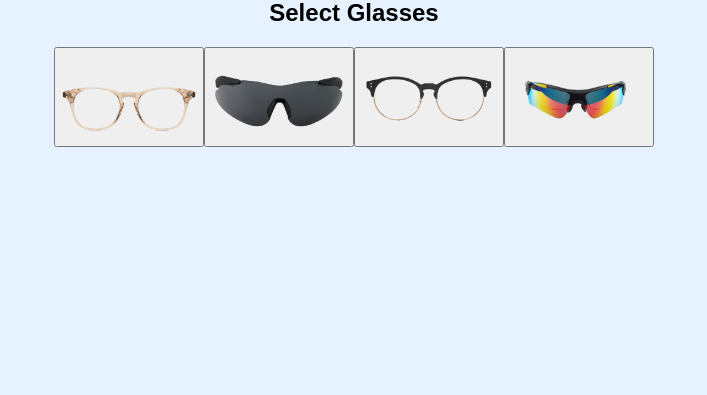
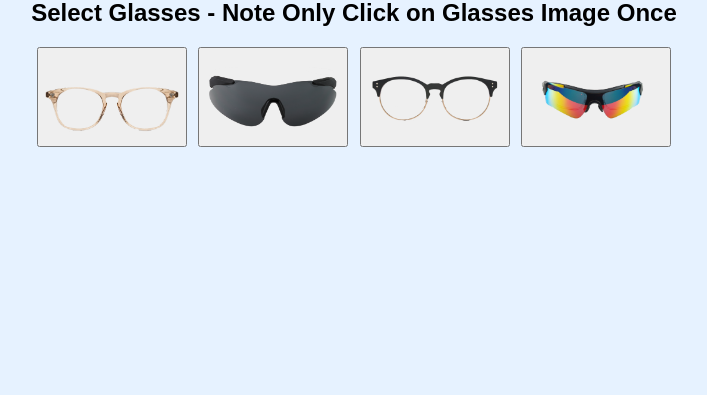
Before and after one commit to andrewgk32/Merging, a Flask app: page /camera in a window 1280 px wide. Shown: the part 405-800 px from the top of the page, without its empty margins (286-993 px from the left). Run offline with Flask 3, Linux system fonts and the light colour scheme.

Commit message:
https://github.com/andrewgk32/Glasses-Filter.git

```diff
--- a/app.py
+++ b/app.py
@@ -32,6 +32,21 @@ def generate_frames():
 
         gray = cv2.cvtColor(frame, cv2.COLOR_BGR2GRAY)
 
+        text = "To try on different glasses, please navigate to the previous page using the arrow at the top left"
+        text_font = cv2.FONT_HERSHEY_SIMPLEX
+        text_font_scale = 0.4
+        text_thickness = 1
+        text_color = (0, 0, 0)  # Red color
+        text_size, _ = cv2.getTextSize(text, text_font, text_font_scale, text_thickness)
+        rect_x = 10
+        rect_y = frame.shape[0] - text_size[1] - 20
+        rect_width = frame.shape[1] - 20
+        rect_height = text_size[1] + 10
+        cv2.rectangle(frame, (rect_x, rect_y), (rect_x + rect_width, rect_y + rect_height), (255, 255, 255), -1)
+        cv2.putText(frame, text, (rect_x, rect_y + text_size[1] + 5), text_font, text_font_scale, text_color, text_thickness, cv2.LINE_AA)
+
+
+
 
         faces = face_cascade.detectMultiScale(gray, 1.3, 5)
 
@@ -52,8 +67,11 @@ def generate_frames():
                 roi_color[ey:ey+eh, ex:ex+ew, 0:3] = blended_img
 
         frame = cv2.cvtColor(frame, cv2.COLOR_BGRA2BGR)
+        scale_factor = 1.8
+        height, width = frame.shape[:2]
+        resized_frame = cv2.resize(frame, (int(width * scale_factor), int(height * scale_factor)))
 
-        ret, buffer = cv2.imencode('.jpg', frame)
+        ret, buffer = cv2.imencode('.jpg', resized_frame)
         frame = buffer.tobytes()
 
         yield (b'--frame\r\n'
@@ -63,5 +81,9 @@ def generate_frames():
 def video_feed():
     return Response(generate_frames(), mimetype='multipart/x-mixed-replace; boundary=frame')
 
+
+
+
+
 if __name__ == '__main__':
     app.run(debug=True)
--- a/templates/camera.html
+++ b/templates/camera.html
@@ -31,7 +31,7 @@
 				<img id="glasses" src="{{ url_for('static', filename=glass) }}" alt="Glasses Try-On">
 			</div>
 			<div id="glasses-selection">
-				<h2>Select Glasses</h2>
+				<h2>Select Glasses - Note Only Click on Glasses Image Once</h2>
 				<div class="glasses-list">
 					<button class="glasses-button" data-glasses="Glasses1.1.png">
 						<img src="{{ url_for('static', filename='images/Glasses1.1.png') }}" alt="Glasses 1">
```
